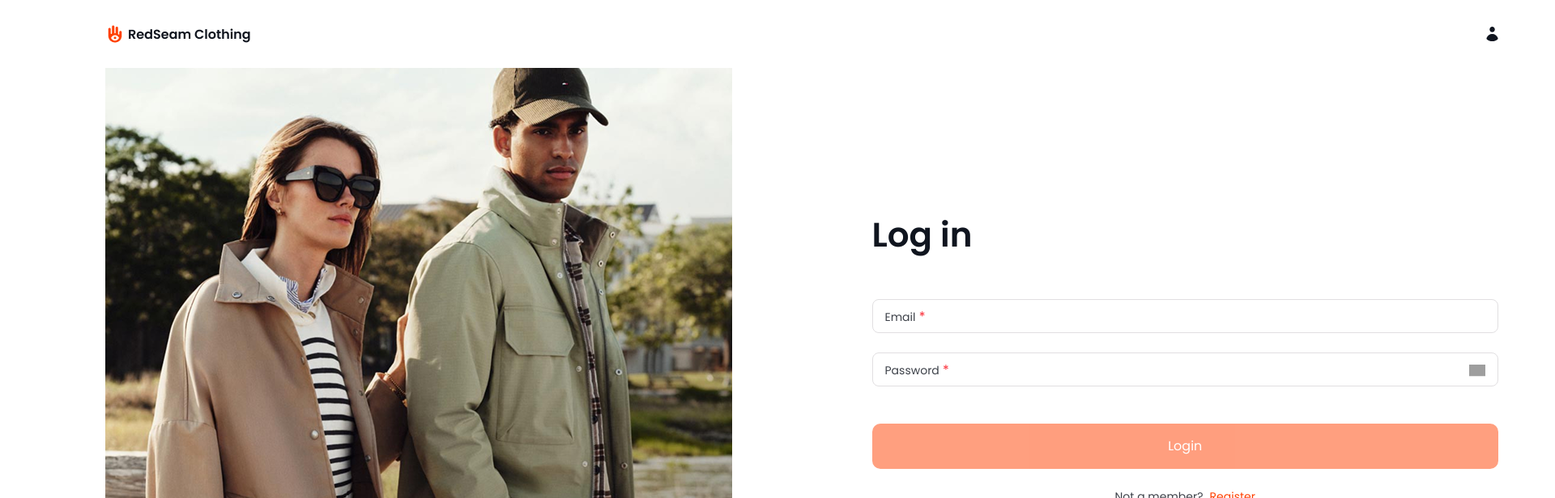
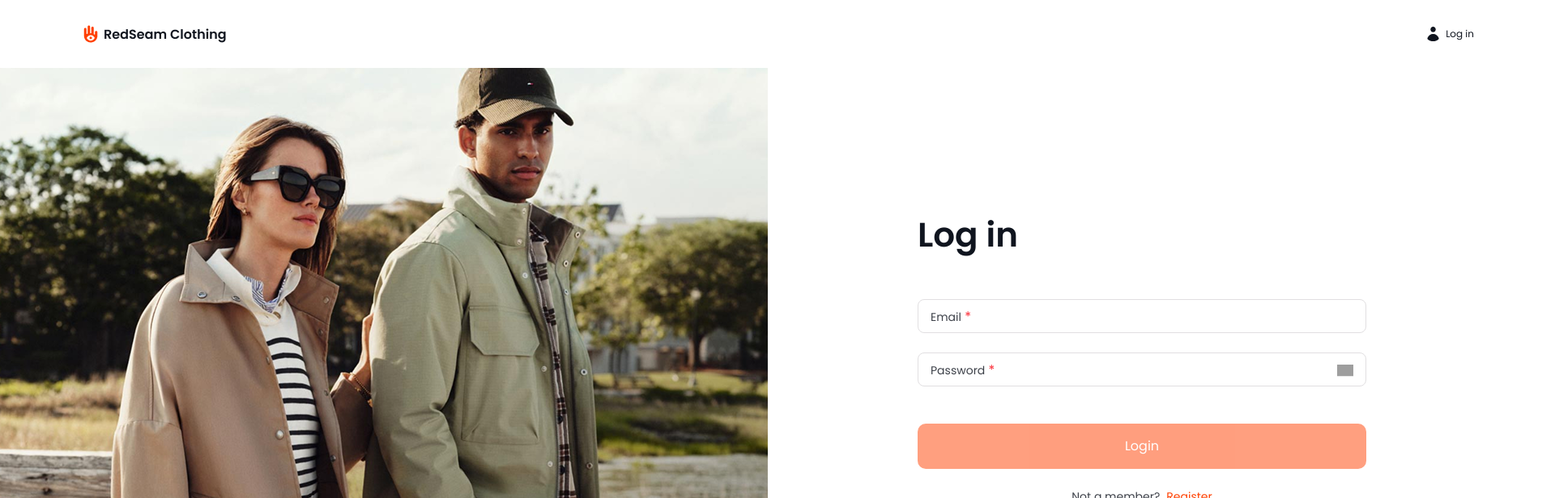
Before and after one commit to MtchedlishviliLevani/Redseam-Clothing, a Next.js app: page /login in a window 1280 px wide. Shown: the top 616 px of the page at 81% size, 1920 px wide, since content can reach past the window. Built offline with nearby package versions, Linux system fonts and the light colour scheme; grey boxes are pictures that could not be loaded.

Commit message:
layout: update padding and page width

```diff
--- a/app/layout.tsx
+++ b/app/layout.tsx
@@ -6,9 +6,9 @@ import Header from "@/features/shared/UI/Header";
 
 const poppins = Poppins({
   variable: "--font-poppins",
-  subsets: ['latin'],
-  weight: ['400', '500', '600', '700'],
-  display: 'swap',
+  subsets: ["latin"],
+  weight: ["400", "500", "600", "700"],
+  display: "swap",
 });
 
 export const metadata: Metadata = {
@@ -23,17 +23,16 @@ export default function RootLayout({
 }>) {
   return (
     <html lang="en">
-      <body
-        className={` ${poppins.variable}  antialiased font-poppins`}
-      >
-        <div className="w-[1980px] m-auto px-[130px]">
-        <Header />
-        <CartModalWrapper/>
+      <body className={` ${poppins.variable}  antialiased font-poppins`}>
+        <div className="w-[1920px] m-auto">
+          <div className="px-[100px]">
+            <Header />
+          </div>
+
+          <CartModalWrapper />
 
           {children}
-
-</div>
-
+        </div>
       </body>
     </html>
   );
--- a/features/listing/ListingClient.tsx
+++ b/features/listing/ListingClient.tsx
@@ -22,12 +22,8 @@ export default function ListingClient({ product, currentPage, totalPages }: List
     const currentSort = searchParams.get("sort") || ""
     const currentSortLabel = sortOptions.find(option => option.value === currentSort)?.label || "Sort by";
 
-
-
-
-
     return (
-        <>
+        <div className="px-[100px]">
             <div className="mt-18">
                 <div className="flex items-center justify-between">
                     <h1 className="text-[#10151f] text-[42px] font-semibold">Products</h1>
@@ -86,6 +82,6 @@ export default function ListingClient({ product, currentPage, totalPages }: List
 
                 <Pagination currentPage={currentPage} totalPages={totalPages} links={product?.links} />
             </div>
-        </>
+        </div>
     )
 }
--- a/features/login/LoginForm.tsx
+++ b/features/login/LoginForm.tsx
@@ -40,7 +40,7 @@ export default function LoginForm() {
     <FormProvider {...methods}>
       <form
         autoComplete="off"
-        className="w-[50%] space-y-12"
+        className="w-[554px] space-y-12"
         onSubmit={methods.handleSubmit(onSubmit)}
         noValidate
       >
--- /dev/null
+++ b/features/order/FormSideBar.tsx
@@ -0,0 +1,19 @@
+"use client";
+import CartSelectedItems from "@/features/cart/CartSelectedItems";
+import CartSummary from "@/features/cart/CartSummary";
+import Button from "@/features/shared/UI/Button";
+import {OrderSideBarProps} from "@/types/index"
+
+function OrderSidebar({ totalPrice }: OrderSideBarProps) {
+  return (
+    <div className="flex flex-col gap-[81px] justify-between flex-1  h-[635px]">
+      <div className="flex flex-col gap-9 overflow-y-auto">
+        <CartSelectedItems />
+      </div>
+      <CartSummary totalPrice={totalPrice} />
+      <Button className="w-full">Pay</Button>
+    </div>
+  );
+}
+
+export default OrderSidebar;
--- a/features/order/Order.tsx
+++ b/features/order/Order.tsx
@@ -57,7 +57,7 @@ function Order() {
   };
 
   return (
-    <div className="px-[130px]">
+    <div className="px-[100px]">
        <div className="mt-18">
       <h1 className="text-[#10151f] font-semibold text-[42px] mb-[42px]">Checkout</h1>
 
--- a/features/register/RegisterForm.tsx
+++ b/features/register/RegisterForm.tsx
@@ -63,7 +63,7 @@ export default function RegisterForm() {
     <FormProvider {...methods}>
       <form
         autoComplete="off"
-        className="w-[50%] space-y-12"
+        className="w-[554px] space-y-12"
         onSubmit={methods.handleSubmit(onSubmit)}
         noValidate
       >
--- a/features/shared/UI/Header.tsx
+++ b/features/shared/UI/Header.tsx
@@ -19,12 +19,13 @@ function Header() {
 
   const showIcon = showIconRoutes.includes(pathname) || isListingInner;
 
-  function handleOpenCart() {
-    // if(!isLogged) return;
+
+
+  const openCart = useCartStore((state) => state.openCartModal);
+
+   function handleOpenCart() {
     openCart();
   }
-
-  const openCart = useCartStore((state) => state.openCartModal);
   return (
     <header className="py-[30px] flex justify-between items-center">
       <Link href={"/listing"}><Image src={logo} alt="logo" width={180} height={24} /></Link>
@@ -42,6 +43,7 @@ function Header() {
         ) : (
           <Link href={"/login"} className="flex items-center gap-2">
             <Image src={userIcon} alt="user icon" width={15} height={15} />
+            <span className="text-[12px] text-[#10151f]">Log in</span>
           </Link>
         )}
       </div>
```
